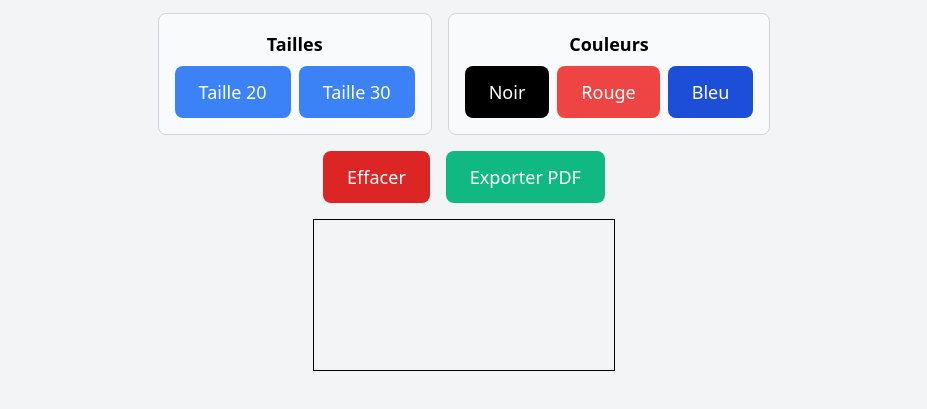
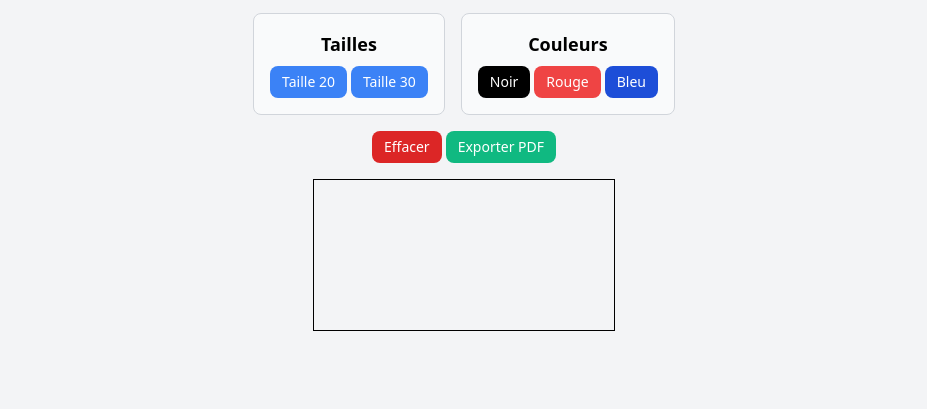
Before and after one commit to tithix/pdfedit, a plain HTML site: page index.html in a window 1280 px wide. Shown: the part 135-544 px from the top of the page, without its empty margins (176-1103 px from the left). Drawn offline with nearby package versions, Linux system fonts and the light colour scheme.

Commit message:
Update index.html
Amélioration du UI + favicon

```diff
--- a/index.html
+++ b/index.html
@@ -3,7 +3,10 @@
 
 <head>
   <meta charset="UTF-8">
-  <title>Éditeur PDF Direct</title>
+  <title>Éditeur PDF:nanou</title>
+  <link rel="icon" type="image/png"
+    href="https://images-eds-ssl.xboxlive.com/image?url=4rt9.lXDC4H_93laV1_eHM0OYfiFeMI2p9MWie0CvL99U4GA1gf6_kayTt_kBblFwHwo8BW8JXlqfnYxKPmmBQ8Wp.b5steQR.trnLQy3OMj4iTSyuckh94uIuGibVHcGT1gWAOcIk6K5kLVtX.hmvbY1Feewq6T865JKSW00Pc-&format=source"
+    onerror="console.error('Erreur de chargement du favicon:', this.href)">
   <script src="https://cdnjs.cloudflare.com/ajax/libs/pdf.js/2.9.359/pdf.min.js"></script>
   <script src="https://unpkg.com/pdf-lib/dist/pdf-lib.min.js"></script>
   <link href="https://cdn.jsdelivr.net/npm/tailwindcss@2.2.19/dist/tailwind.min.css" rel="stylesheet">
@@ -72,30 +75,30 @@
         <div class="flex flex-wrap gap-4 justify-center">
           <div class="flex flex-col items-center border border-gray-300 rounded-lg p-4 bg-gray-50">
             <h2 class="text-lg font-semibold mb-2">Tailles</h2>
-            <div class="flex gap-2">
+            <div class="flex gap-1">
               <button onclick="changeSize(20)"
-                class="interactive-button bg-blue-500 text-white px-6 py-3 text-lg rounded-lg">Taille 20</button>
+                class="interactive-button bg-blue-500 text-white px-3 py-1.5 text-sm rounded-lg">Taille 20</button>
               <button onclick="changeSize(30)"
-                class="interactive-button bg-blue-500 text-white px-6 py-3 text-lg rounded-lg">Taille 30</button>
+                class="interactive-button bg-blue-500 text-white px-3 py-1.5 text-sm rounded-lg">Taille 30</button>
             </div>
           </div>
           <div class="flex flex-col items-center border border-gray-300 rounded-lg p-4 bg-gray-50">
             <h2 class="text-lg font-semibold mb-2">Couleurs</h2>
-            <div class="flex gap-2">
+            <div class="flex gap-1">
               <button onclick="changeColor('#000000')"
-                class="interactive-button bg-black text-white px-6 py-3 text-lg rounded-lg">Noir</button>
+                class="interactive-button bg-black text-white px-3 py-1.5 text-sm rounded-lg">Noir</button>
               <button onclick="changeColor('#FF0000')"
-                class="interactive-button bg-red-500 text-white px-6 py-3 text-lg rounded-lg">Rouge</button>
+                class="interactive-button bg-red-500 text-white px-3 py-1.5 text-sm rounded-lg">Rouge</button>
               <button onclick="changeColor('#0000FF')"
-                class="interactive-button bg-blue-700 text-white px-6 py-3 text-lg rounded-lg">Bleu</button>
+                class="interactive-button bg-blue-700 text-white px-3 py-1.5 text-sm rounded-lg">Bleu</button>
             </div>
           </div>
         </div>
-        <div class="flex gap-4 justify-center">
+        <div class="flex gap-1 justify-center">
           <button onclick="deleteAnnotation()"
-            class="interactive-button bg-red-600 text-white px-6 py-3 text-lg rounded-lg">Effacer</button>
+            class="interactive-button bg-red-600 text-white px-3 py-1.5 text-sm rounded-lg">Effacer</button>
           <button onclick="exportPDF()"
-            class="interactive-button bg-green-500 text-white px-6 py-3 text-lg rounded-lg">Exporter PDF</button>
+            class="interactive-button bg-green-500 text-white px-3 py-1.5 text-sm rounded-lg">Exporter PDF</button>
         </div>
       </div>
     </div>
```
